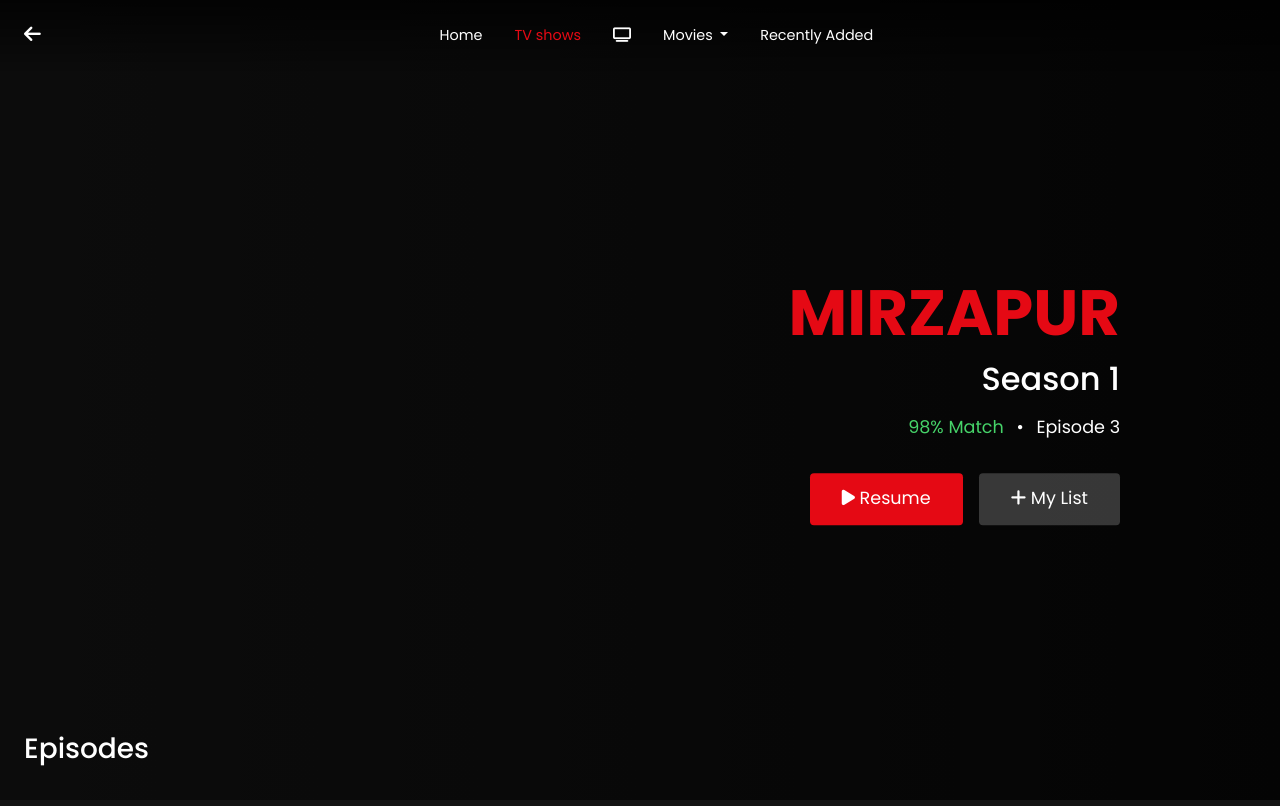
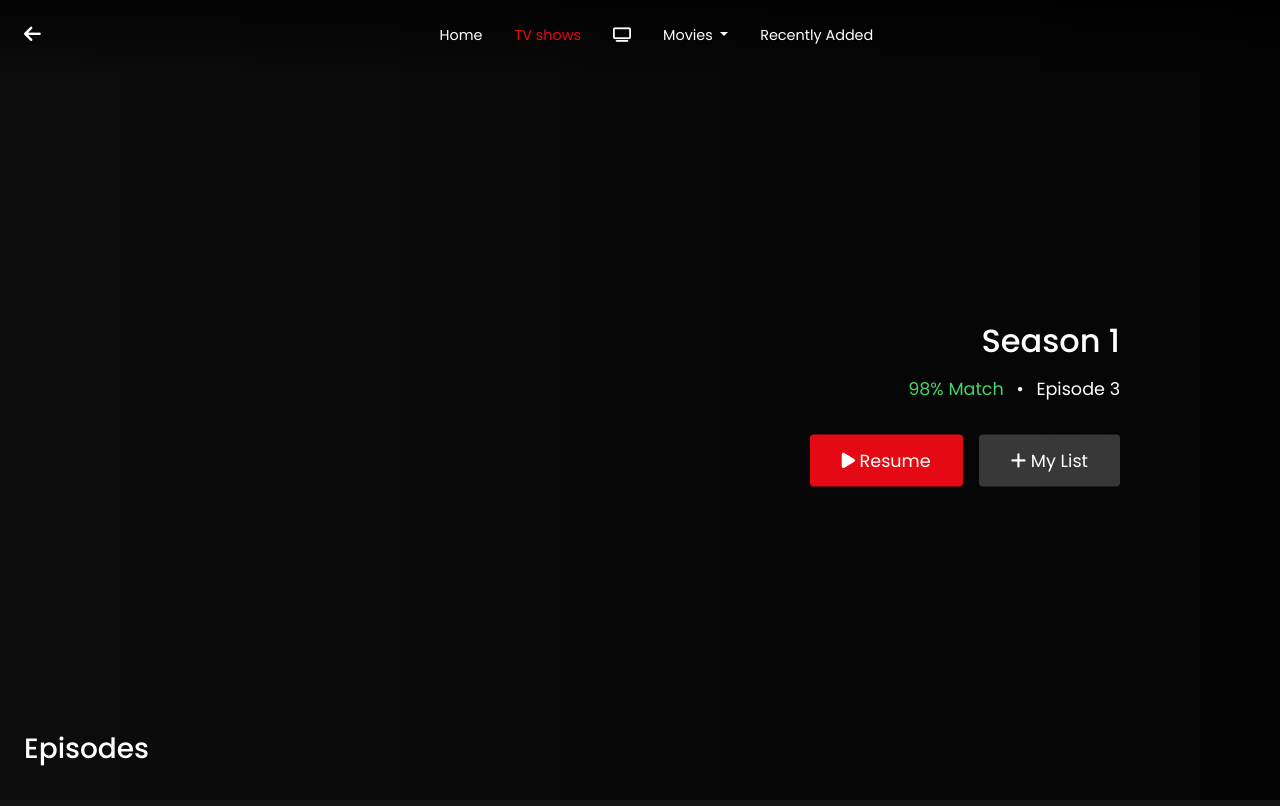
Before and after one commit to UTKARSH8900/Tech2Edge-Assignment-, a plain HTML site: page index.html in a window 1280 px wide. Drawn offline with nearby package versions, Linux system fonts and the light colour scheme; no server answers.

Commit message:
Update index.html

```diff
--- a/index.html
+++ b/index.html
@@ -49,7 +49,7 @@
 
         <div class="hero-section">
             <div class="hero-content">
-                <h1 class="series-title">MIRZAPUR</h1>
+                <h1 class="series-title"></h1>
                 <h2>Season 1</h2>
                 <div class="match-info">
                     <span class="match">98% Match</span>
```
